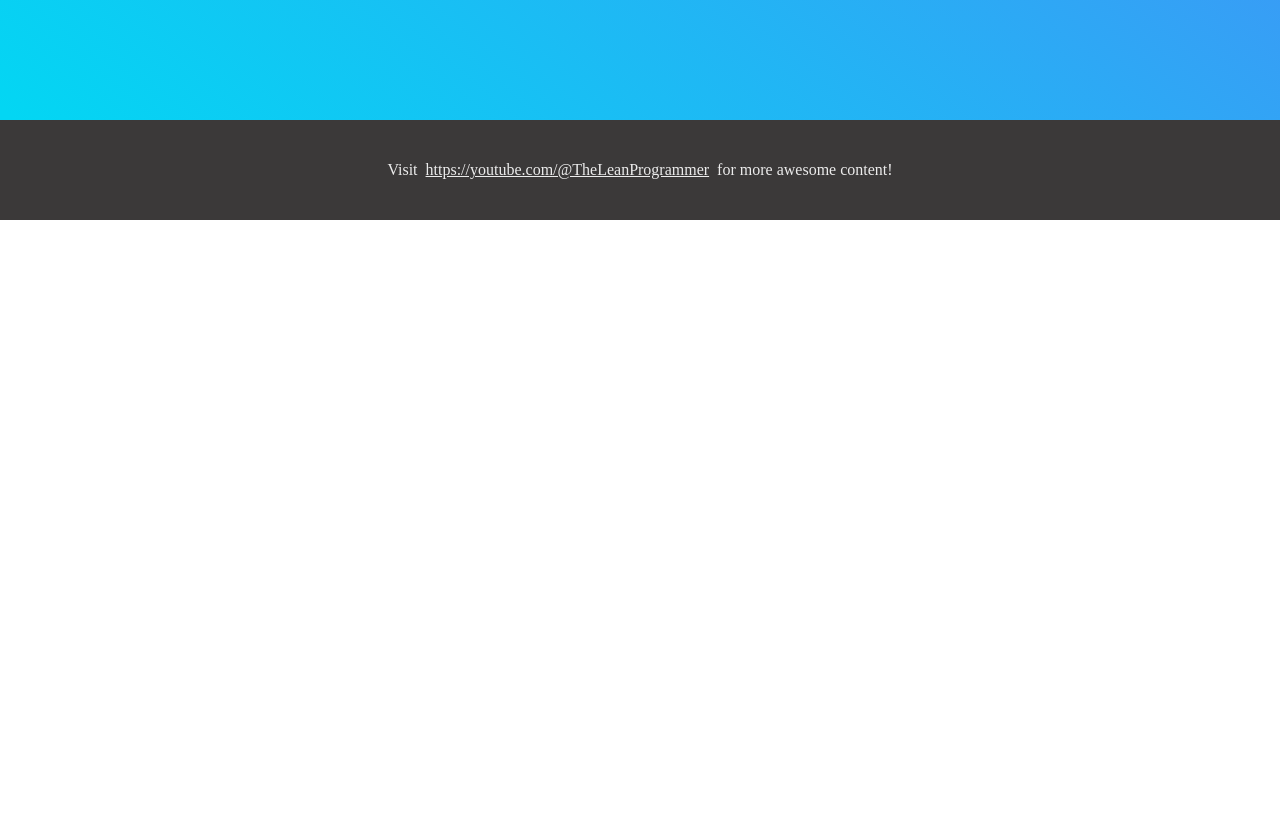
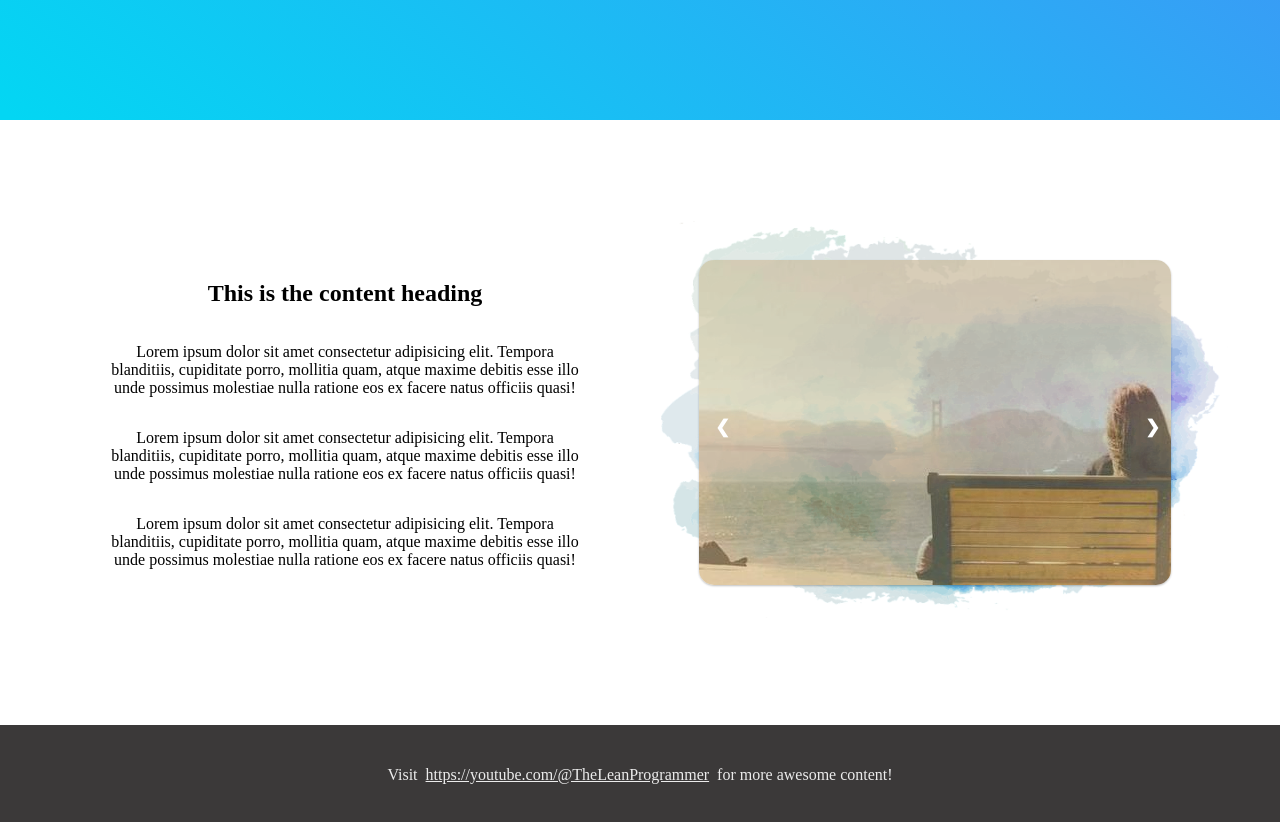
Before and after one commit to MadhavBahl/react-sprints, a React (Create React App) app in the folder carousel/: page / in a window 1280 px wide. Shown: the part 680-1502 px from the top of the page. Before the commit the page ends 900 px from the top, so only its background shows below. Built offline with nearby package versions, Linux system fonts and the light colour scheme.

Commit message:
Complete first content section

```diff
--- a/carousel/src/components/App.jsx
+++ b/carousel/src/components/App.jsx
@@ -6,6 +6,7 @@ import FunWithColorsAuto from './Fun/FunWithColorsAuto';
 import CarouselBasic from './Carousel/CarouselBasic';
 import CarouselBasicImage from './Carousel/CarouselBasicImage';
 import Hero from './Hero/Hero';
+import ContentSection from './ContentSection/ContentSection';
 import Footer from './Footer/Footer';
 
 import './App.css';
@@ -28,6 +29,9 @@ const App = () => {
             {/* <CarouselBasic /> */}
             {/* <CarouselBasicImage slides={SLIDES} /> */}
             <Hero />
+
+            <ContentSection />
+
             <Footer />
         </div>
     );
--- /dev/null
+++ b/carousel/src/components/Carousel/Carousel.css
@@ -0,0 +1,65 @@
+.carousel-container {
+    width: 100%;
+    height: 100%;
+    display: flex;
+    flex-direction: row;
+    position: relative;
+}
+
+.btn {
+    cursor: pointer;
+    position: absolute;
+    top: 50%;
+    padding: 16px;
+    width: 10px;
+    margin-top: -22px;
+    color: #FFF;
+    font-weight: bold;
+    font-size: 18px;
+    user-select: none;
+    z-index: 99;
+}
+
+.prev {
+    left: 0;
+    border-radius: 0 3px 3px 0;
+}
+
+.next {
+    right: 0;
+    border-radius: 3px 0 0 3px;
+}
+
+.prev:hover,
+.next:hover {
+    background-color: rgba(0,0,0,0.8);
+}
+
+.slides {
+    width: 120%;
+    z-index: 1;
+}
+
+.slide {
+    border-radius: 15px;
+    box-shadow: 0 1px 3px rgba(0,0,0,0.12), 0 1px 2px rgba(0,0,0,0.24);
+    transition: all 0.3s;
+}
+
+.slide:hover {
+    box-shadow: 0 14px 28px rgba(0, 0, 0, 0.25), 0 10px 10px rgba(0, 0, 0, 0.22);
+}
+
+.vector-frame {
+    position: absolute;
+    z-index: 0;
+    right: -12%;
+    top: -12%;
+    width: 120%;
+}
+
+.vector {
+    display: block;
+    max-height: 100%;
+    max-width: 100%;
+}
--- /dev/null
+++ b/carousel/src/components/Carousel/Carousel.jsx
@@ -0,0 +1,64 @@
+import React, { useEffect, useState } from 'react';
+import { useTransition, animated } from 'react-spring';
+
+import vectorImg from './../../assets/vector2.webp';
+
+import './Carousel.css';
+
+const Carousel = ({ slides = ['Slide1', 'Slide2', 'Slide3'] }) => {
+    const [activeIndex, setActiveIndex] = useState(0);
+
+    useEffect(() => {
+        const interval = setInterval(() => {
+            setActiveIndex((active) => (active + 1) % slides.length);
+        }, 5000);
+
+        return () => {
+            clearInterval(interval);
+        };
+    }, []);
+
+    const transitions = useTransition([activeIndex], {
+        from: { opacity: 0, display: 'none' },
+        enter: { opacity: 1, display: 'block' },
+        leave: { opacity: 0, display: 'none' },
+    });
+
+    const nextSlide = () => {
+        setActiveIndex((activeIndex + 1) % slides.length);
+    };
+
+    const previousSlide = () => {
+        setActiveIndex((activeIndex - 1 + slides.length) % slides.length);
+    };
+
+    return (
+        <div className='carousel-container'>
+            <div onClick={previousSlide} className='btn prev'>
+                &#10094;
+            </div>
+            <div className='slides'>
+                {transitions((styles, index) => (
+                    <animated.div
+                        className='slide'
+                        style={{
+                            ...styles,
+                            width: '100%',
+                            height: '100%',
+                            backgroundImage: `url(${slides[index]})`,
+                        }}
+                    />
+                ))}
+            </div>
+            <div onClick={nextSlide} className='btn next'>
+                &#10095;
+            </div>
+
+            <div className='vector-frame'>
+                <img src={vectorImg} alt='style' className='vector' />
+            </div>
+        </div>
+    );
+};
+
+export default Carousel;
--- /dev/null
+++ b/carousel/src/components/ContentSection/ContentSection.css
@@ -0,0 +1,20 @@
+.content-section-container {
+    display: flex;
+    box-sizing: border-box;
+    width: 100%;
+    flex-direction: row;
+    padding: 140px 50px;
+    justify-content: space-around;
+}
+
+.content-clm {
+    display: flex;
+    flex-direction: column;
+    /* TODO: Add a media query to make this 100% for mobile devices and so on... */
+    width: 40%;
+    padding: 0 50px;
+}
+
+.content-heading, .content-paragraph {
+    text-align: center;
+}
--- /dev/null
+++ b/carousel/src/components/ContentSection/ContentSection.jsx
@@ -0,0 +1,45 @@
+import React from 'react';
+
+import './ContentSection.css';
+import Carousel from '../Carousel/Carousel';
+
+import img1 from './../../assets/img1.jpg';
+import img2 from './../../assets/img2.jpg';
+import img3 from './../../assets/img3.jpg';
+import img4 from './../../assets/img4.jpg';
+import img5 from './../../assets/img5.jpg';
+
+const SLIDES = [img1, img2, img3, img4, img5];
+
+const ContentSection = () => {
+    return (
+        <div className='content-section-container'>
+            <div className='content-left content-clm'>
+                <h2 className='content-heading'>This is the content heading</h2>
+                <p className='content-paragraph'>
+                    Lorem ipsum dolor sit amet consectetur adipisicing elit.
+                    Tempora blanditiis, cupiditate porro, mollitia quam, atque
+                    maxime debitis esse illo unde possimus molestiae nulla
+                    ratione eos ex facere natus officiis quasi!
+                </p>
+                <p className='content-paragraph'>
+                    Lorem ipsum dolor sit amet consectetur adipisicing elit.
+                    Tempora blanditiis, cupiditate porro, mollitia quam, atque
+                    maxime debitis esse illo unde possimus molestiae nulla
+                    ratione eos ex facere natus officiis quasi!
+                </p>
+                <p className='content-paragraph'>
+                    Lorem ipsum dolor sit amet consectetur adipisicing elit.
+                    Tempora blanditiis, cupiditate porro, mollitia quam, atque
+                    maxime debitis esse illo unde possimus molestiae nulla
+                    ratione eos ex facere natus officiis quasi!
+                </p>
+            </div>
+            <div className='content-right content-clm'>
+                <Carousel slides={SLIDES} />
+            </div>
+        </div>
+    );
+};
+
+export default ContentSection;
```
